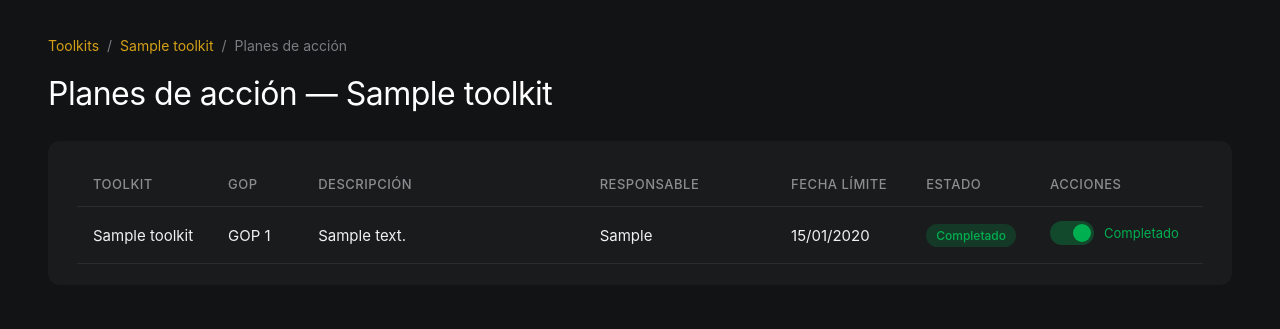
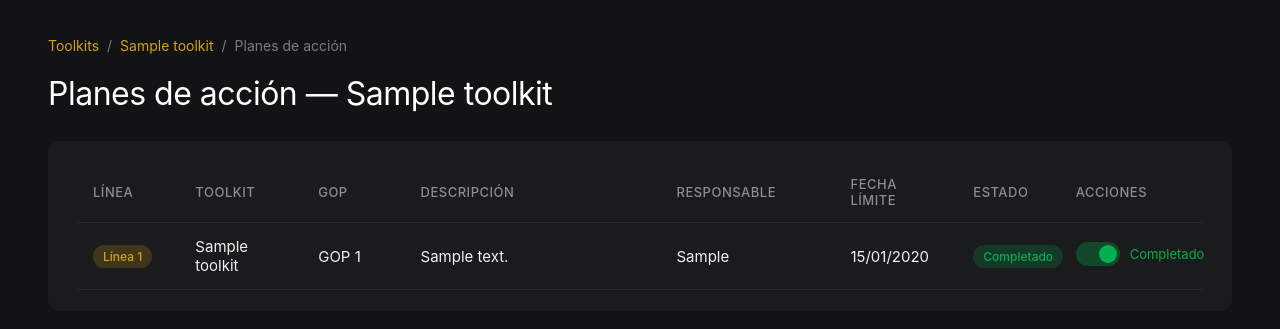
Before and after one commit to YairRT45/toolkits, a Django app: page /1/planes-accion/ in a window 1280 px wide. Shown: the part 75-404 px from the top of the page. Run offline with Django 5.2, Linux system fonts and the light colour scheme; tables that the repository leaves empty hold one stand-in row (values such as "Sample post").

Commit message:
fix: ahora se guardan los planes de acción por línea, se agrego un nuevo atributo al modelo para lograrlo

```diff
--- a/src/gestor/models.py
+++ b/src/gestor/models.py
@@ -120,6 +120,9 @@ class PlanAccion(models.Model):
     fecha_limite = models.DateField()
     completado = models.BooleanField(default=False)
     fecha_creacion = models.DateField(auto_now_add=True)
+    linea = models.PositiveIntegerField(null=True, blank=True)
 
     def __str__(self):
+        if self.linea:
+            return f"Plan: {self.gop_revision.gop.pregunta[:50]} (Línea {self.linea})"
         return f"Plan: {self.gop_revision.gop.pregunta[:50]}"
--- a/src/gestor/templates/base.html
+++ b/src/gestor/templates/base.html
@@ -449,6 +449,11 @@
             color: #e74c3c;
         }
 
+        .badge-warning {
+            background-color: rgba(212, 160, 23, 0.2);
+            color: #d4a017;
+        }
+
         .empty-state {
             text-align: center;
             padding: 60px 20px;
--- a/src/gestor/templates/crear_plan_accion_global.html
+++ b/src/gestor/templates/crear_plan_accion_global.html
@@ -21,6 +21,8 @@
         Selecciona una línea y un GOP incumplido para crear un plan de acción específico.
     </p>
 
+    <form method="post">
+        {% csrf_token %}
         <div class="form-row" style="display:flex;gap:16px;margin-bottom:24px;">
             <div class="form-group" style="flex:1;">
                 <label for="id_linea">Línea</label>
@@ -40,8 +42,6 @@
             </div>
         </div>
 
-    <form method="post">
-        {% csrf_token %}
         {% for field in form %}
         <div class="form-group">
             <label for="{{ field.id_for_label }}">{{ field.label }}</label>
--- a/src/gestor/templates/detalle_toolkit.html
+++ b/src/gestor/templates/detalle_toolkit.html
@@ -39,6 +39,7 @@
         <a href="{% url 'realizar_revision' toolkit.pk %}" class="btn btn-primary">Realizar revisión</a>
         <a href="{% url 'listar_revisiones' toolkit.pk %}" class="btn btn-secondary">Revisiones</a>
         <a href="{% url 'desglose_revision' toolkit.pk %}" class="btn btn-secondary">Desglose</a>
+        <a href="{% url 'listar_planes_accion' toolkit.pk %}" class="btn btn-secondary">Planes de acción</a>
         <a href="{% url 'editar_toolkit' toolkit.pk %}" class="btn btn-secondary">Editar</a>
     </div>
 </div>
--- a/src/gestor/templates/planes_accion.html
+++ b/src/gestor/templates/planes_accion.html
@@ -25,16 +25,22 @@
     <div class="table-wrap">
         <table>
             <colgroup>
+                {% if toolkit.por_lineas %}
+                <col style="width: 10%">
+                {% endif %}
                 <col style="width: 12%">
-                <col style="width: 8%">
+                <col style="width: 10%">
                 <col style="width: 25%">
                 <col style="width: 17%">
                 <col style="width: 12%">
-                <col style="width: 11%">
-                <col style="width: 15%">
+                <col style="width: 10%">
+                <col style="width: 14%">
             </colgroup>
             <thead>
                 <tr>
+                    {% if toolkit.por_lineas %}
+                    <th>Línea</th>
+                    {% endif %}
                     <th>Toolkit</th>
                     <th>GOP</th>
                     <th>Descripción</th>
@@ -47,6 +53,15 @@
             <tbody>
                 {% for plan in planes %}
                 <tr>
+                    {% if toolkit.por_lineas %}
+                    <td>
+                        {% if plan.linea %}
+                        <span class="badge badge-warning">Línea {{ plan.linea }}</span>
+                        {% else %}
+                        —
+                        {% endif %}
+                    </td>
+                    {% endif %}
                     <td>{{ plan.gop_revision.revision.toolkit.nombre }}</td>
                     <td>GOP {{ plan.gop_revision.gop.numero }}</td>
                     <td>{{ plan.descripcion|truncatechars:60 }}</td>
--- a/src/gestor/views.py
+++ b/src/gestor/views.py
@@ -889,6 +889,7 @@ def crear_plan_accion_global(request, pk, fecha):
                 descripcion=descripcion,
                 responsable=responsable,
                 fecha_limite=fecha_limite,
+                linea=linea,
             )
 
             messages.success(
```
Also changed, not shown: src/gestor/migrations/0007_planaccion_linea.py (added). Lines whose indentation alone changed are shown as unchanged.
